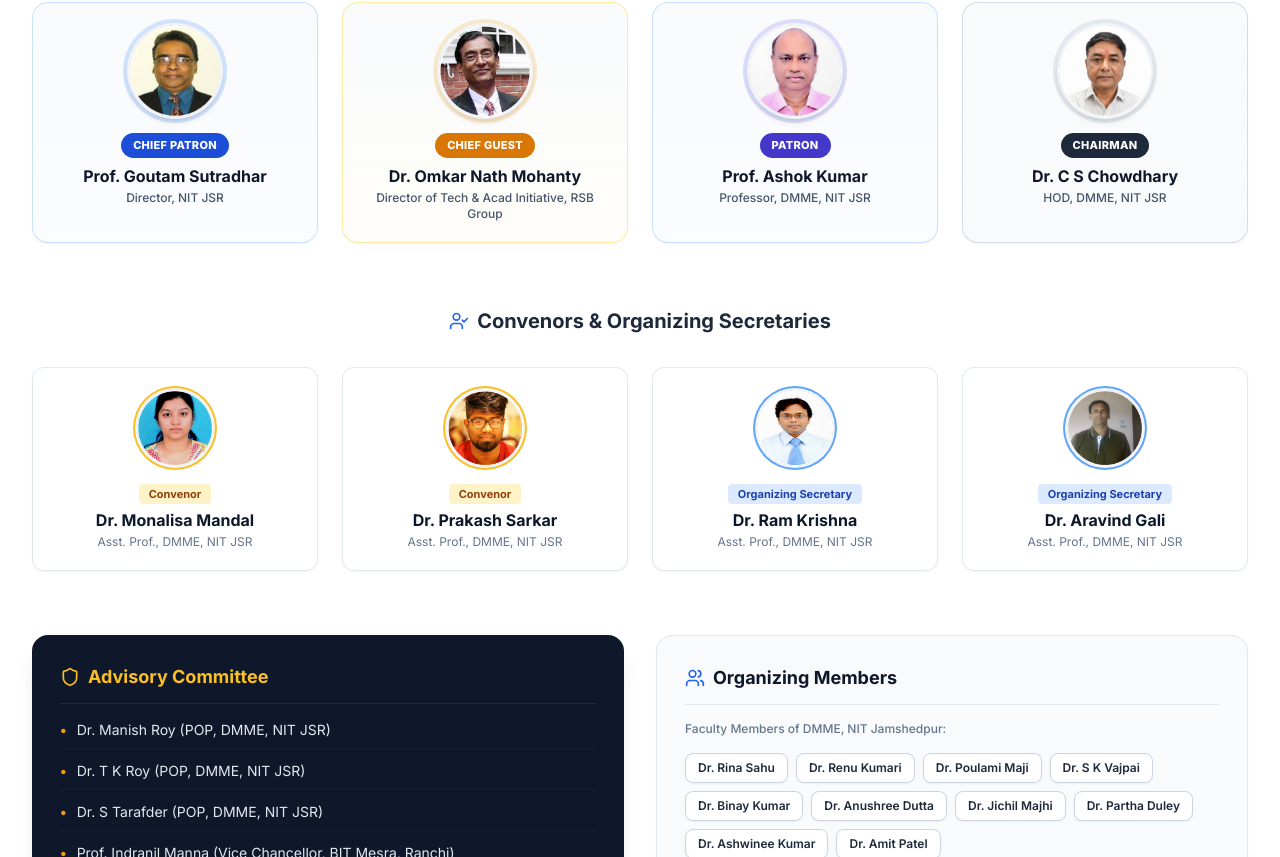
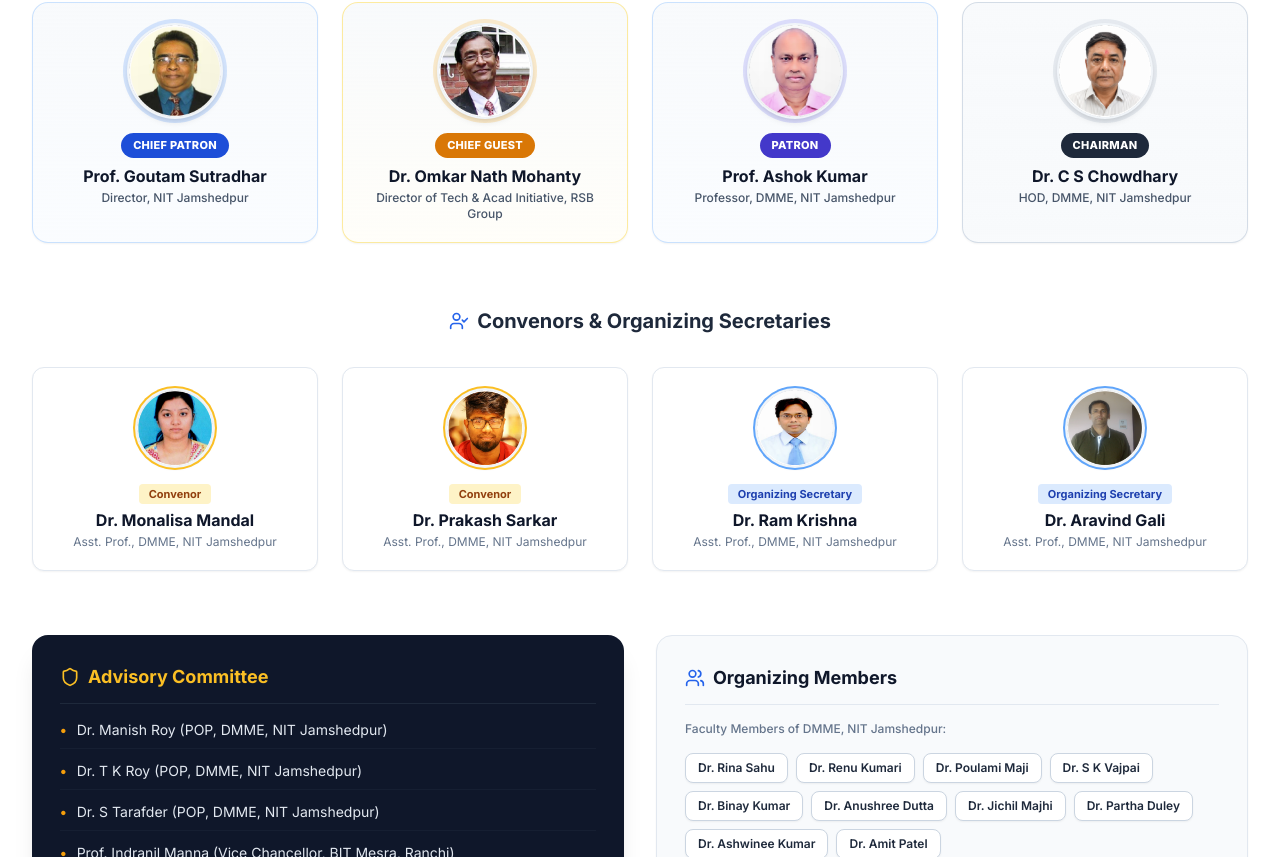
Before and after one commit to jhautkarsh007/simple, a React (Vite) app: page / in a window 1280 px wide. Shown: the part 5963-6820 px from the top of the page. Built offline with nearby package versions, Linux system fonts and the light colour scheme.

Commit message:
Updated project

```diff
--- a/src/data/workshopData.js
+++ b/src/data/workshopData.js
@@ -11,7 +11,7 @@ export const WORKSHOP_DETAILS = {
   registrationFormUrl: "https://forms.gle/8PwoA19Cwm2HMD8H6",
   schedulePdfUrl: "/assets/5-days workshop schedule-final.pdf",
   brochurePdfUrl: "/assets/Brochure-SIMPLE workshop 2026.pdf",
-  websiteUrl: "https://www.simplenitjsr.com"
+  websiteUrl: "https://www.simplenitJamshedpur.com"
 };
 
 export const ABOUT_TEXT = {
@@ -43,7 +43,7 @@ export const COMMITTEE = {
   chiefPatron: {
     name: "Prof. Goutam Sutradhar",
     role: "Chief Patron",
-    designation: "Director, NIT JSR",
+    designation: "Director, NIT Jamshedpur",
     image: "/assets/committee_goutam_sutradhar.png"
   },
   chiefGuest: {
@@ -55,26 +55,26 @@ export const COMMITTEE = {
   patron: {
     name: "Prof. Ashok Kumar",
     role: "Patron",
-    designation: "Professor, DMME, NIT JSR",
+    designation: "Professor, DMME, NIT Jamshedpur",
     image: "/assets/committee_ashok_kumar.png"
   },
   chairman: {
     name: "Dr. C S Chowdhary",
     role: "Chairman",
-    designation: "HOD, DMME, NIT JSR",
+    designation: "HOD, DMME, NIT Jamshedpur",
     image: "/assets/committee_cs_chowdhary.png"
   },
   convenors: [
     {
       name: "Dr. Monalisa Mandal",
       role: "Convenor",
-      designation: "Asst. Prof., DMME, NIT JSR",
+      designation: "Asst. Prof., DMME, NIT Jamshedpur",
       image: "/assets/committee_monalisa_mandal.png"
     },
     {
       name: "Dr. Prakash Sarkar",
       role: "Convenor",
-      designation: "Asst. Prof., DMME, NIT JSR",
+      designation: "Asst. Prof., DMME, NIT Jamshedpur",
       image: "/assets/committee_prakash_sarkar.png"
     }
   ],
@@ -82,20 +82,20 @@ export const COMMITTEE = {
     {
       name: "Dr. Ram Krishna",
       role: "Organizing Secretary",
-      designation: "Asst. Prof., DMME, NIT JSR",
+      designation: "Asst. Prof., DMME, NIT Jamshedpur",
       image: "/assets/committee_ram_krishna.png"
     },
     {
       name: "Dr. Aravind Gali",
       role: "Organizing Secretary",
-      designation: "Asst. Prof., DMME, NIT JSR",
+      designation: "Asst. Prof., DMME, NIT Jamshedpur",
       image: "/assets/committee_aravind_gali.png"
     }
   ],
   advisoryCommittee: [
-    "Dr. Manish Roy (POP, DMME, NIT JSR)",
-    "Dr. T K Roy (POP, DMME, NIT JSR)",
-    "Dr. S Tarafder (POP, DMME, NIT JSR)",
+    "Dr. Manish Roy (POP, DMME, NIT Jamshedpur)",
+    "Dr. T K Roy (POP, DMME, NIT Jamshedpur)",
+    "Dr. S Tarafder (POP, DMME, NIT Jamshedpur)",
     "Prof. Indranil Manna (Vice Chancellor, BIT Mesra, Ranchi)",
     "Dr. Sandip Ghosh Chowdhury (Director, CSIR-NML, Jamshedpur)",
     "Mr. Chaitanya Bhanu (Vice President Operations, Tata Steel)",
@@ -237,6 +237,6 @@ export const VENUE_DETAILS = {
 };
 
 export const CONTACT_DETAILS = [
-  { name: "Dr. Prakash Sarkar", phone: "+91-9082279470", email: "prakash.met@nitjsr.ac.in" },
-  { name: "Dr. Monalisa Mandal", phone: "+91-9832085835", email: "monalisamet@nitjsr.ac.in" }
+  { name: "Dr. Prakash Sarkar", phone: "+91-9082279470", email: "prakash.met@nitJamshedpur.ac.in" },
+  { name: "Dr. Monalisa Mandal", phone: "+91-9832085835", email: "monalisamet@nitJamshedpur.ac.in" }
 ];
```
